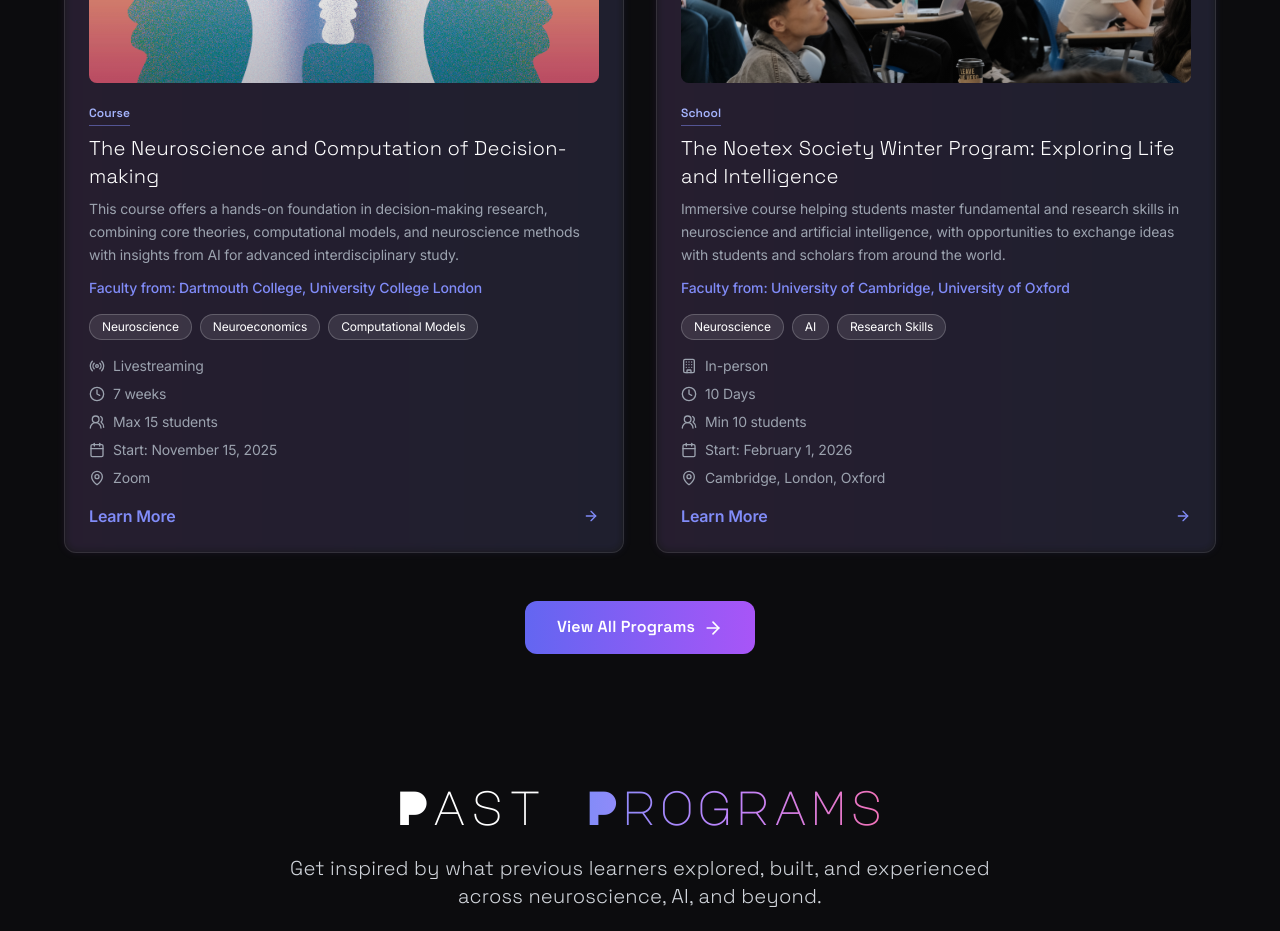
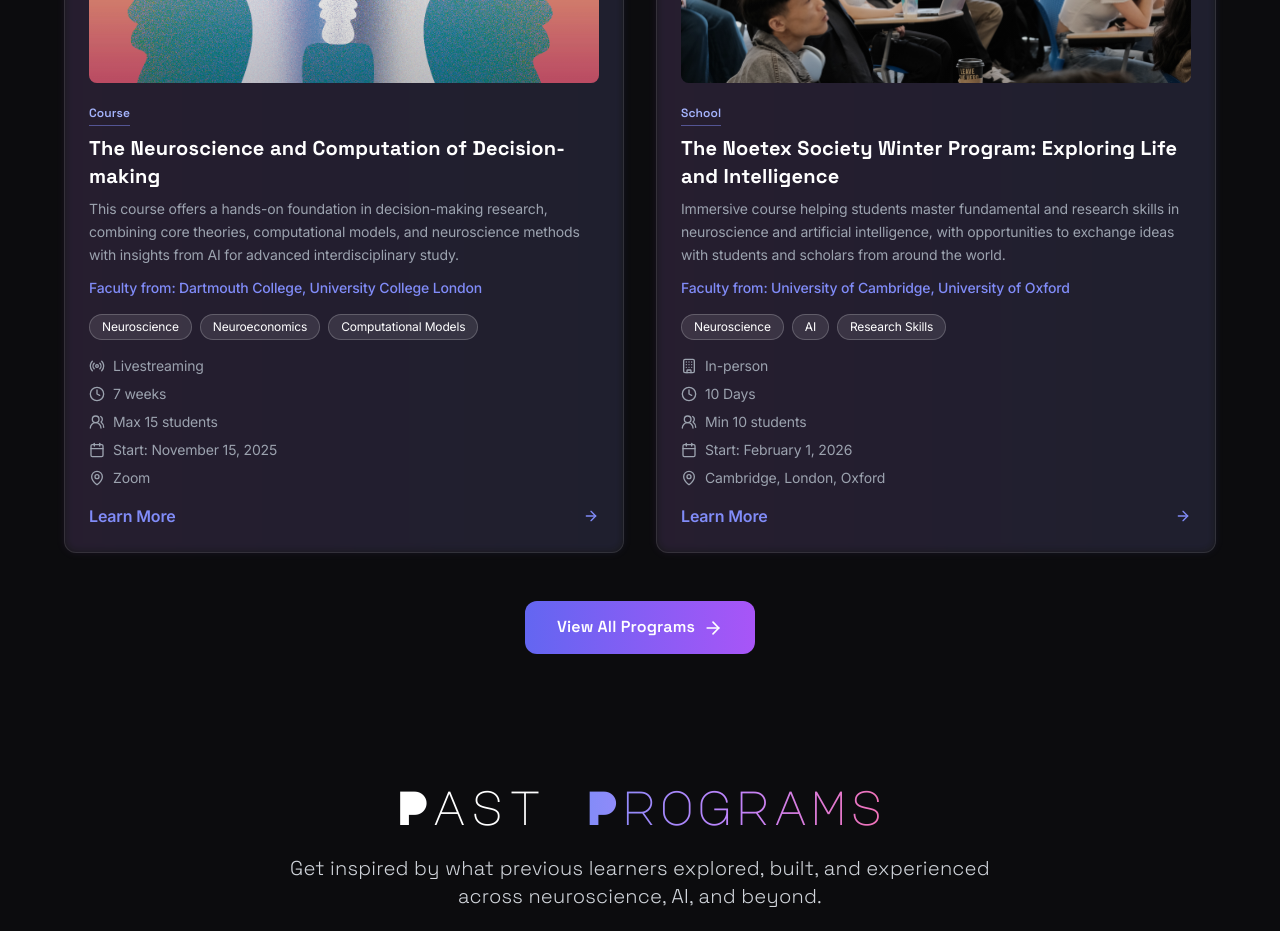
Before and after one commit to 12eonsf/noetex_academy, a Next.js app: page / in a window 1280 px wide. Shown: the part 1780-2711 px from the top of the page. Built offline with nearby package versions, Linux system fonts and the light colour scheme.

Commit message:
Unify Featured Programs card title font to match Past Programs (bold Space Grotesk)

```diff
--- a/components/CourseCard.tsx
+++ b/components/CourseCard.tsx
@@ -115,7 +115,7 @@ export default function CourseCard({
               </div>
             )}
             {!isPastProgram && (
-              <h3 className="text-xl font-futura-1 text-white mb-2">
+              <h3 className="text-xl font-futura-1 font-bold text-white mb-2">
                 {title}
               </h3>
             )}
```
